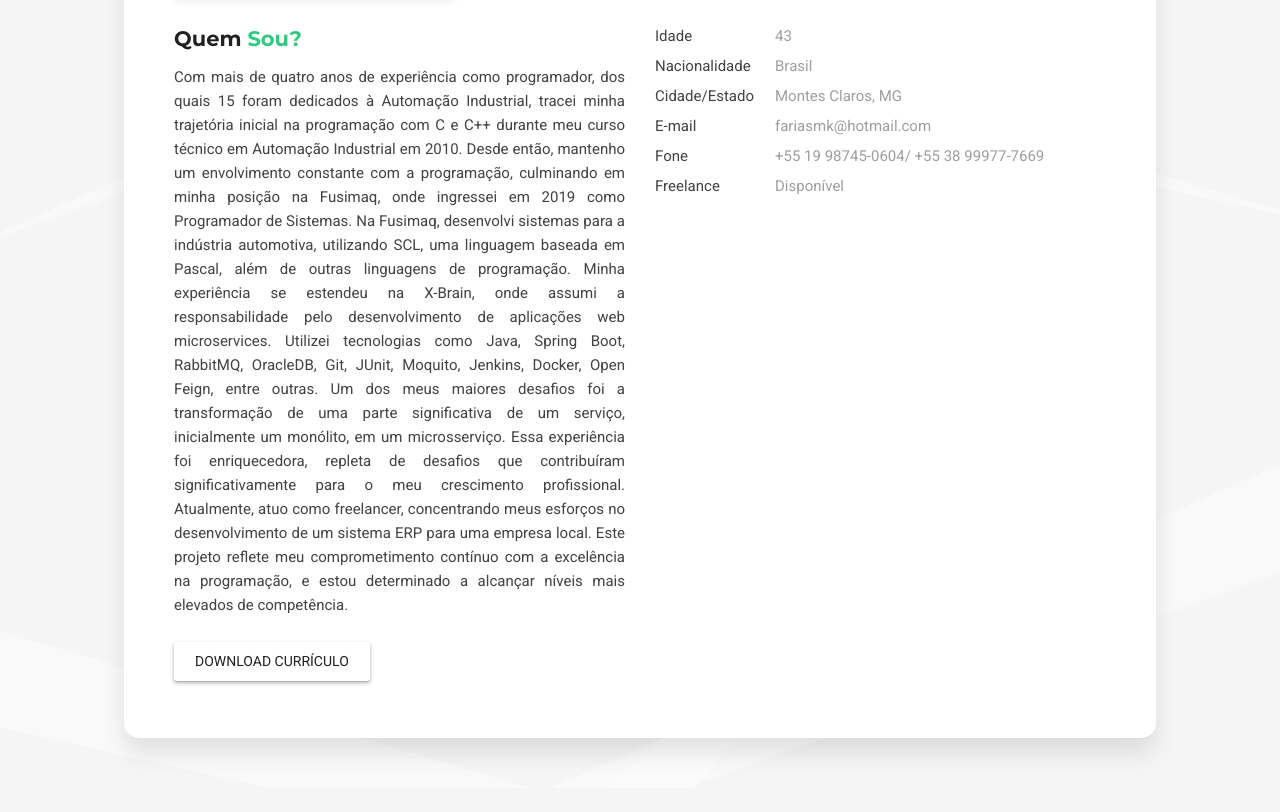
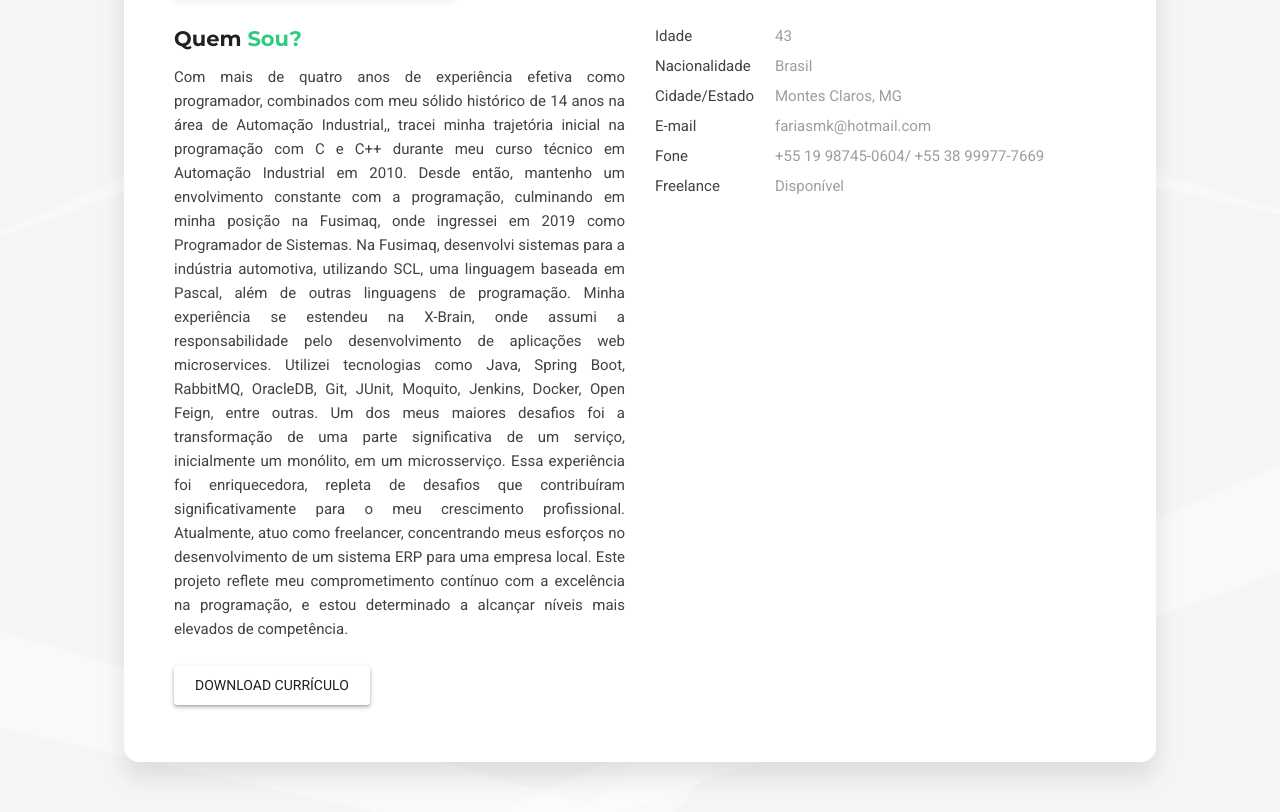
Before and after one commit to fariasmk/fariasmk.github.io, a plain HTML site: page index.html in a window 1280 px wide. Shown: the part 433-1245 px from the top of the page. Before the commit the page ends 1221 px from the top, so only its background shows below. Drawn offline with Linux system fonts and the light colour scheme; a web font is replaced by a local one.

Commit message:
Modifica Descrição Inicial

```diff
--- a/index.html
+++ b/index.html
@@ -119,14 +119,8 @@
                         <div class="block-title">
                           <h3>Quem <span>Sou?</span></h3>
                         </div>
-                        <p align="justify">Com mais de quatro anos de experiência como programador, dos quais 15 foram dedicados à Automação Industrial, tracei minha trajetória inicial na programação com C e C++ durante meu curso técnico em Automação Industrial em 2010. Desde então, mantenho um envolvimento constante com a programação, culminando em minha posição na Fusimaq, onde ingressei em 2019 como Programador de Sistemas.
-
-                          Na Fusimaq, desenvolvi sistemas para a indústria automotiva, utilizando SCL, uma linguagem baseada em Pascal, além de outras linguagens de programação. Minha experiência se estendeu na X-Brain, onde assumi a responsabilidade pelo desenvolvimento de aplicações web microservices. Utilizei tecnologias como Java, Spring Boot, RabbitMQ, OracleDB, Git, JUnit, Moquito, Jenkins, Docker, Open Feign, entre outras.
-
-                          Um dos meus maiores desafios foi a transformação de uma parte significativa de um serviço, inicialmente um monólito, em um microsserviço. Essa experiência foi enriquecedora, repleta de desafios que contribuíram significativamente para o meu crescimento profissional.
-
-                          Atualmente, atuo como freelancer, concentrando meus esforços no desenvolvimento de um sistema ERP para uma empresa local. Este projeto reflete meu comprometimento contínuo com a excelência na programação, e estou determinado a alcançar níveis mais elevados de competência.</p>
-                      </div>
+                        <p align="justify">Com mais de quatro anos de experiência efetiva como programador, combinados com meu sólido histórico de 14 anos na área de Automação Industrial,, tracei minha trajetória inicial na programação com C e C++ durante meu curso técnico em Automação Industrial em 2010. Desde então, mantenho um envolvimento constante com a programação, culminando em minha posição na Fusimaq, onde ingressei em 2019 como Programador de Sistemas. Na Fusimaq, desenvolvi sistemas para a indústria automotiva, utilizando SCL, uma linguagem baseada em Pascal, além de outras linguagens de programação. Minha experiência se estendeu na X-Brain, onde assumi a responsabilidade pelo desenvolvimento de aplicações web microservices. Utilizei tecnologias como Java, Spring Boot, RabbitMQ, OracleDB, Git, JUnit, Moquito, Jenkins, Docker, Open Feign, entre outras. Um dos meus maiores desafios foi a transformação de uma parte significativa de um serviço, inicialmente um monólito, em um microsserviço. Essa experiência foi enriquecedora, repleta de desafios que contribuíram significativamente para o meu crescimento profissional. Atualmente, atuo como freelancer, concentrando meus esforços no desenvolvimento de um sistema ERP para uma empresa local. Este projeto reflete meu comprometimento contínuo com a excelência na programação, e estou determinado a alcançar níveis mais elevados de competência.
+                        </div>
                       <div class="download-resume">
                         <a href="cv/CV_MAIKON_BACK_JAVA.pdf" class="btn btn-secondary" target="_blank">Download Currículo</a>
                       </div>
```
